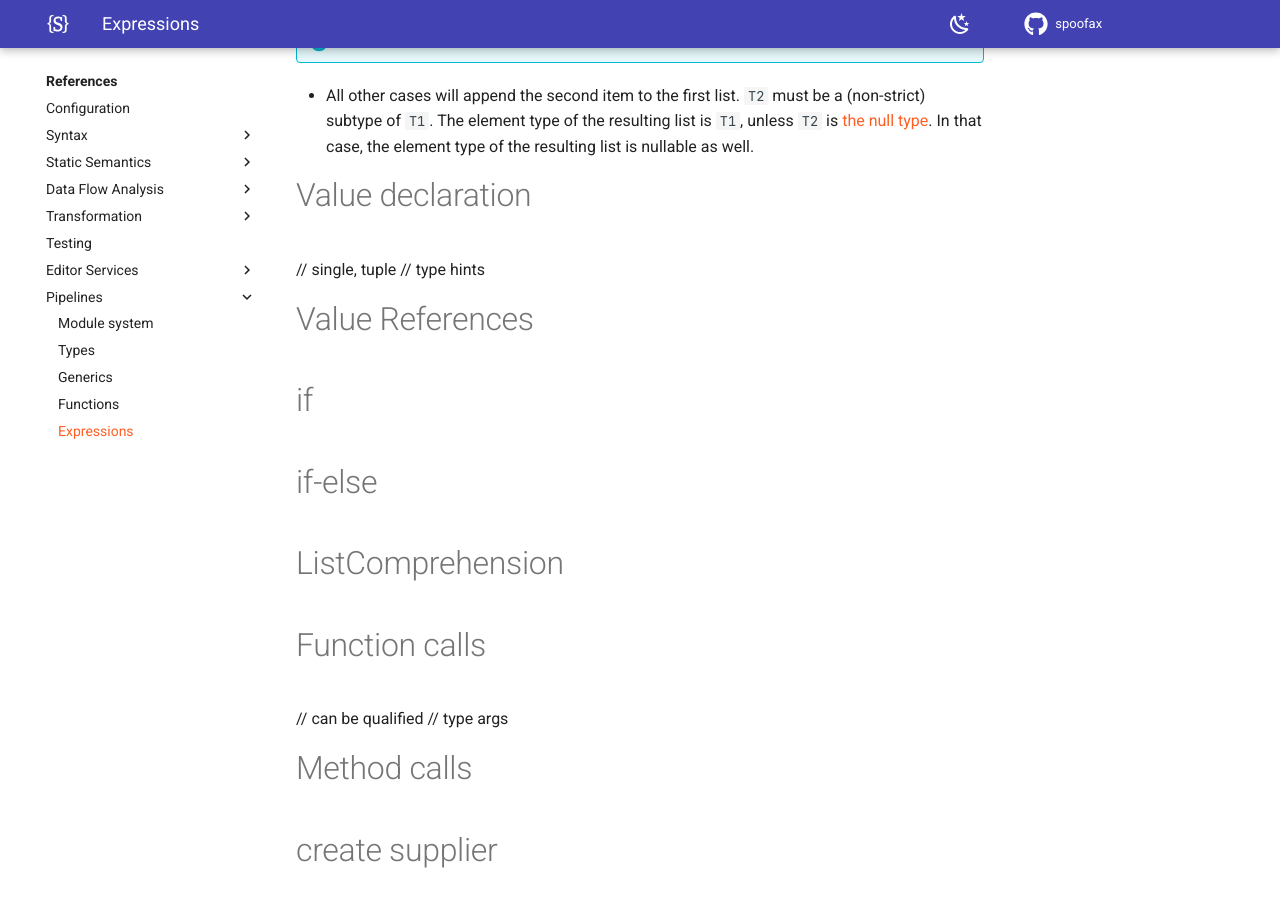
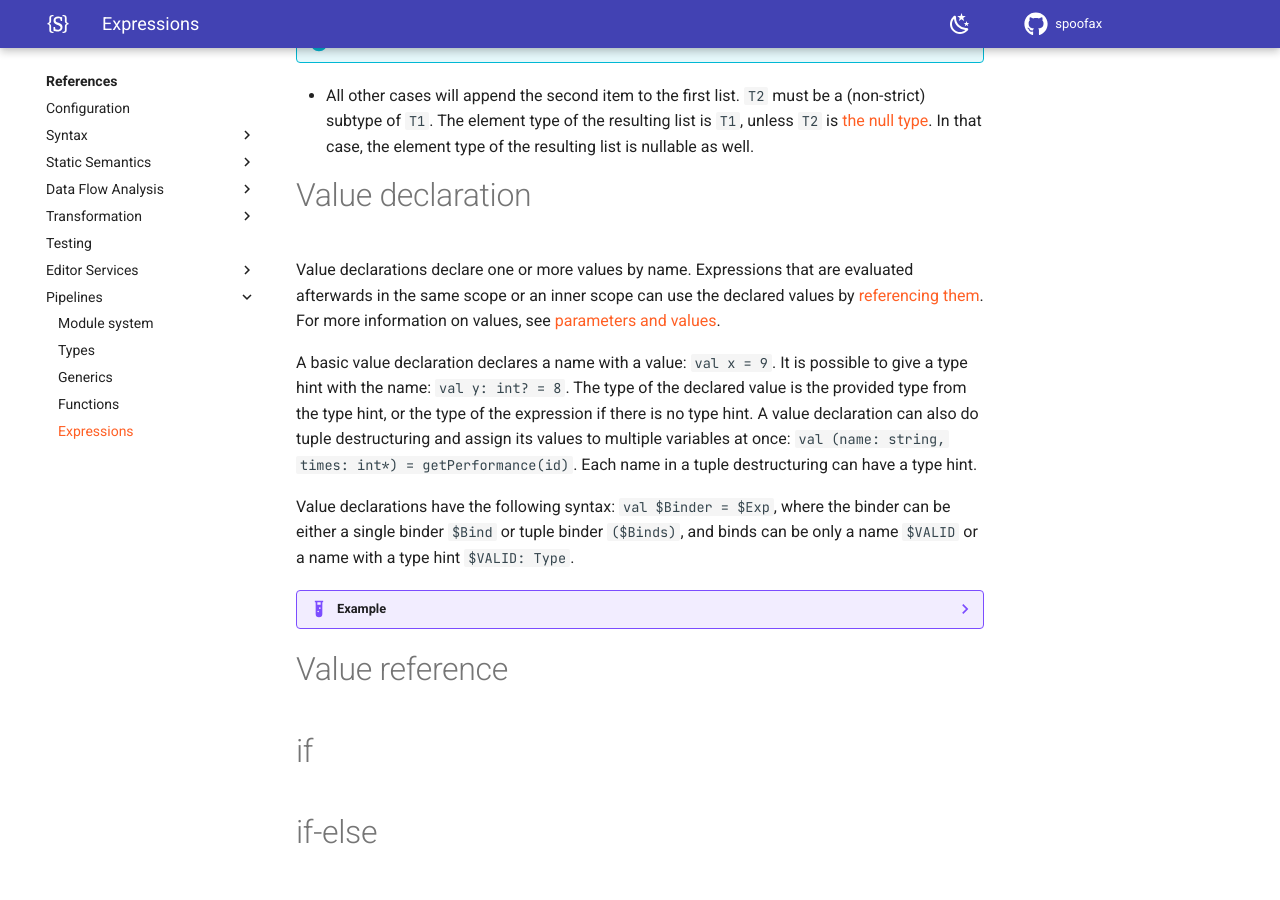
Before and after one commit to pdmosses/metaborg.github.io, an MkDocs documentation site: the page built from docs/references/pipelines/expressions.md, in a window 1280 px wide and 900 px high, scrolled down 3011 px. Built offline with MkDocs 1.6.1 and Material for MkDocs 9.7.7, drawn with Linux system fonts in a browser that asks for light colours; comment, search, counter and statistics services are not loaded.

Commit message:
Documentation for PIE value declarations

````diff
--- a/docs/references/pipelines/expressions.md
+++ b/docs/references/pipelines/expressions.md
@@ -136,10 +136,33 @@ Finally, adding a type `T2` to a list with type `T1*` has two cases
 
 # Value declaration
 
-// single, tuple
-// type hints
+Value declarations declare one or more values by name.
+Expressions that are evaluated afterwards in the same scope or an inner scope can use the declared values by [referencing them](#value-reference).
+For more information on values, see [parameters and values](../functions#parameters-and-values).
 
-# Value References
+A basic value declaration declares a name with a value: `val x = 9`.
+It is possible to give a type hint with the name: `val y: int? = 8`.
+The type of the declared value is the provided type from the type hint, or the type of the expression if there is no type hint.
+A value declaration can also do tuple destructuring and assign its values to multiple variables at once: `val (name: string, times: int*) = getPerformance(id)`.
+Each name in a tuple destructuring can have a type hint.
+
+Value declarations have the following syntax: `val $Binder = $Exp`, where the binder can be either a single binder `$Bind` or tuple binder `($Binds)`, and binds can be only a name `$VALID` or a name with a type hint `$VALID: Type`.
+
+??? example
+    Some examples of value declarations
+    ```
+    val firstName = "Bob"; // simple value declaration
+    val age: int = 27; // with type hint
+    val size: (int, int) = (800, 400); // assign tuple to single value.
+    val (width, height) = size; // tuple destructuring
+    // tuple destructuring with type hints
+    val (name: string, in: path, out: path) = ("expressions", ./in/expressions.pie, ./out/expressions.java);
+    // tuple destructuring with mixed type hints
+    val (year, values: (string, bool)*) = (2020, []);
+    ```
+
+
+# Value reference
 
 
 # if
````
